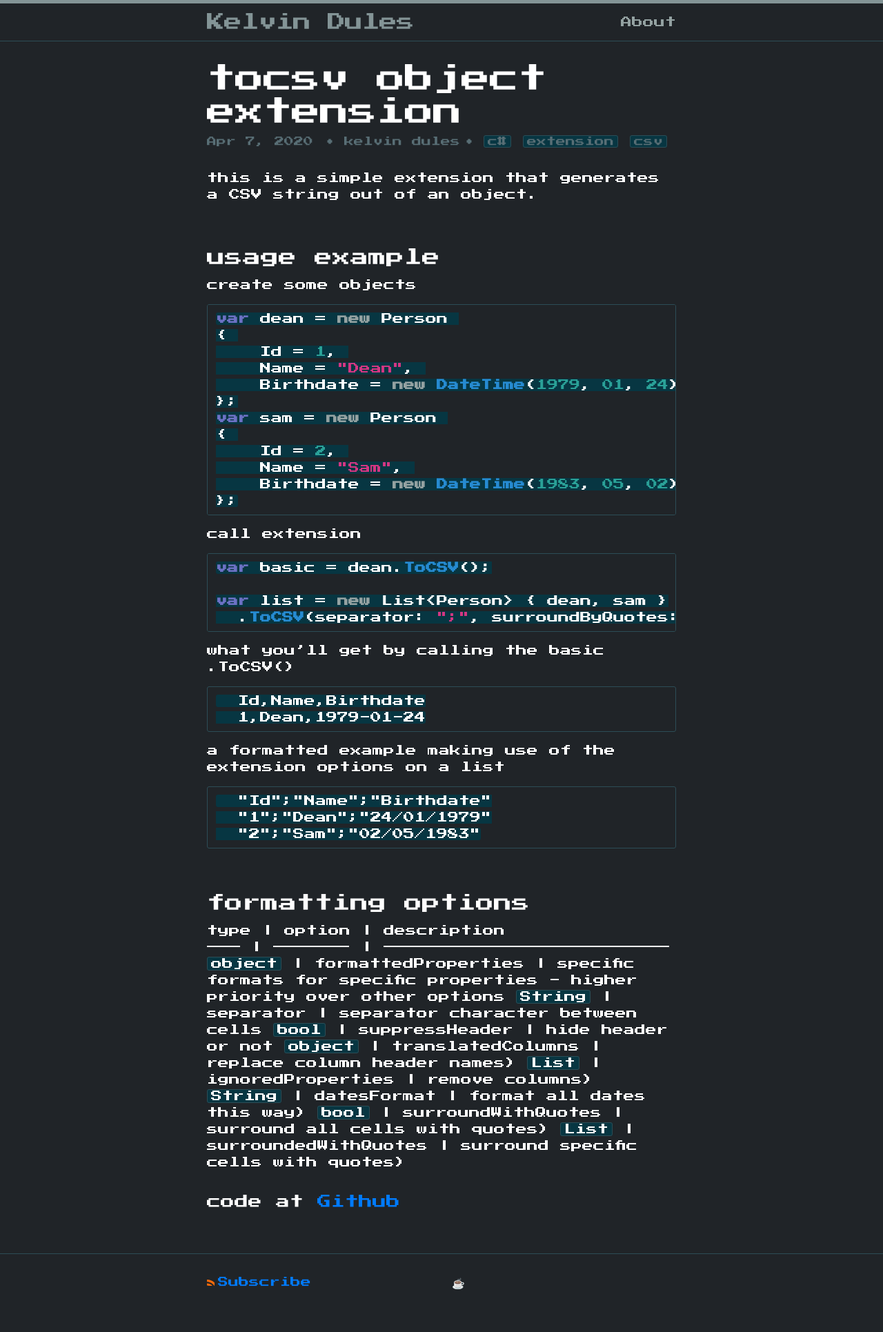
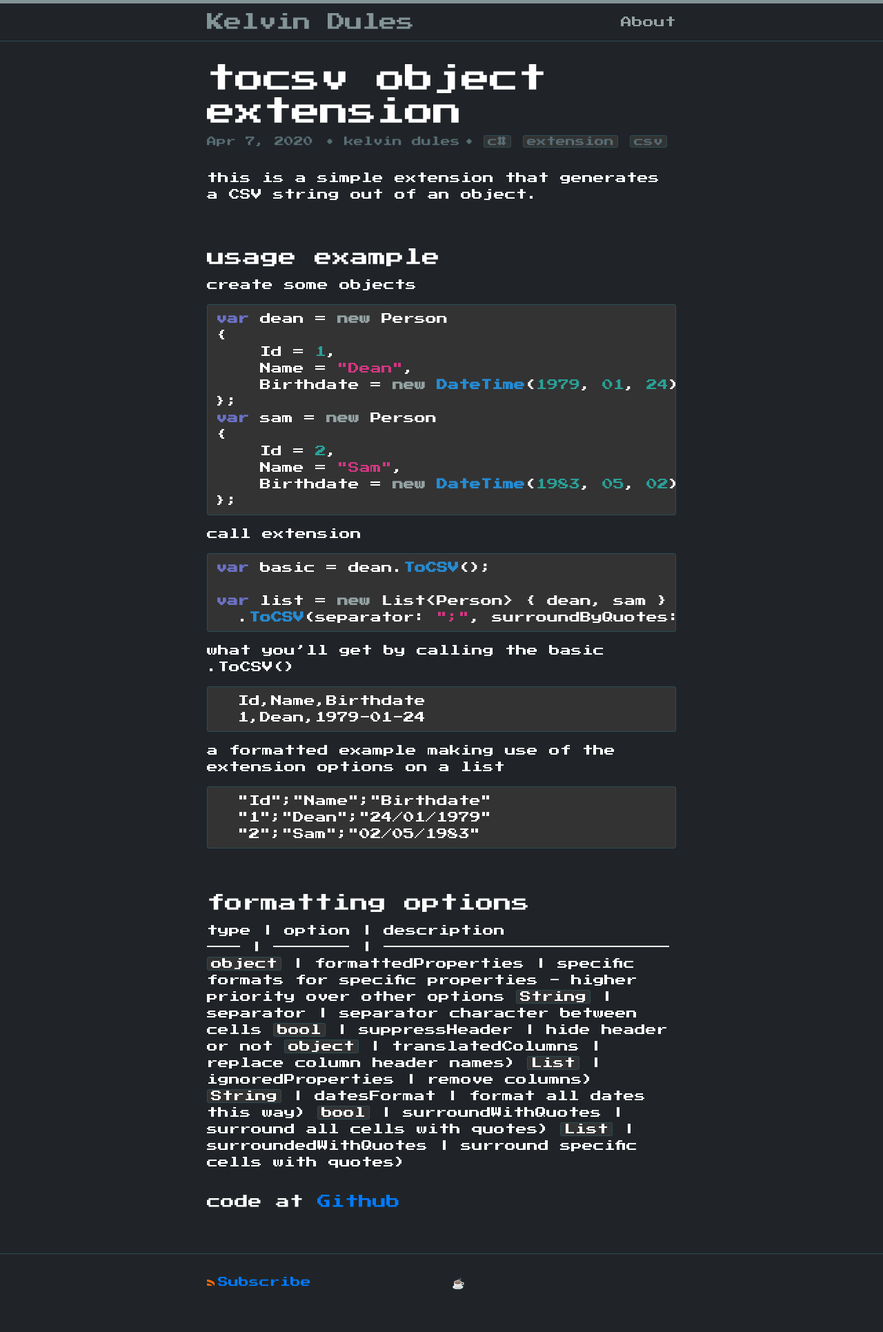
Before and after one commit to kelvindules/kelvindules.github.io, a Jekyll site: the page built from _posts/2020-04-07-tocsv.markdown, in a window 1280 px wide. Shown: the whole page at 69% size. Built offline with Jekyll 4.4.1, drawn with Linux system fonts in a browser that asks for light colours.

Commit message:
overrides missing theme elements
fixes color problem introduced in #e52055a

```diff
--- a/assets/css/style.scss
+++ b/assets/css/style.scss
@@ -13,12 +13,10 @@
   .html, body, pre, code, kbd, samp {
     font-family: "Press Start 2P";
   }
-  //  dark-theme colors based on is-dark from NES-style
   .dark-theme {
     background-color: #202428;
     color: white;
   }
-  //  override solarized-dark code block background
-  .highlighter-rouge .highlight{
-    background: #202428;
+  .highlighter-rouge .highlight, pre, code, table th {
+    background: #333;
   }
```
